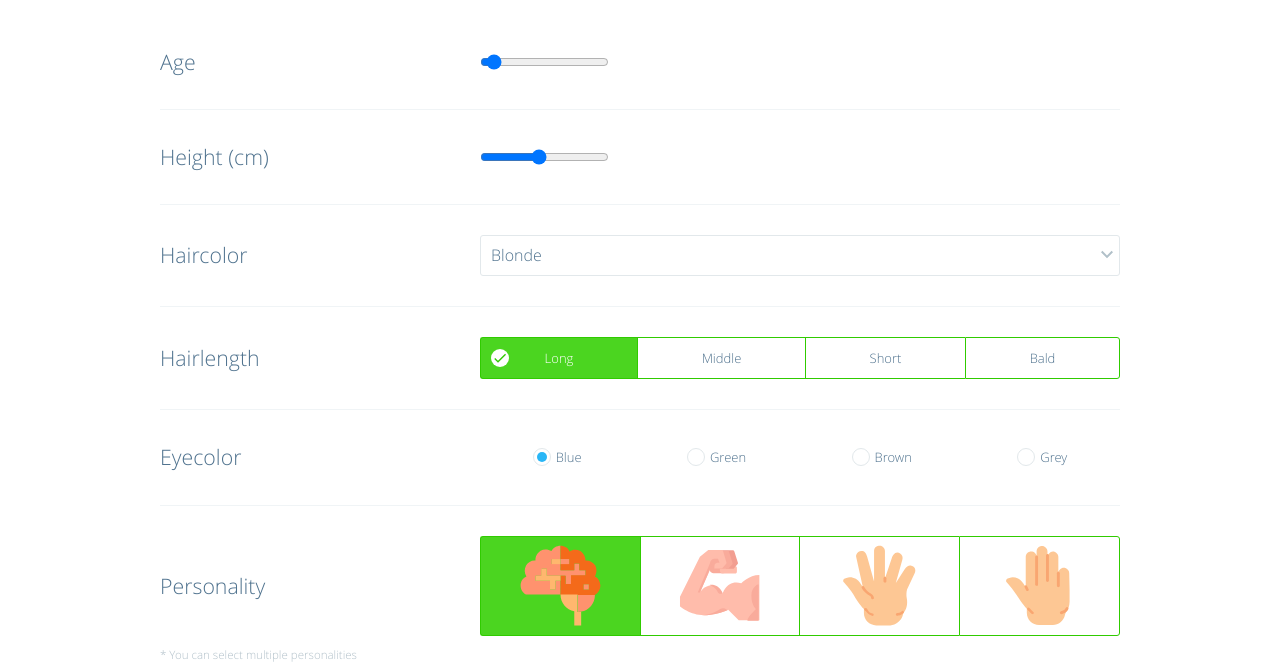
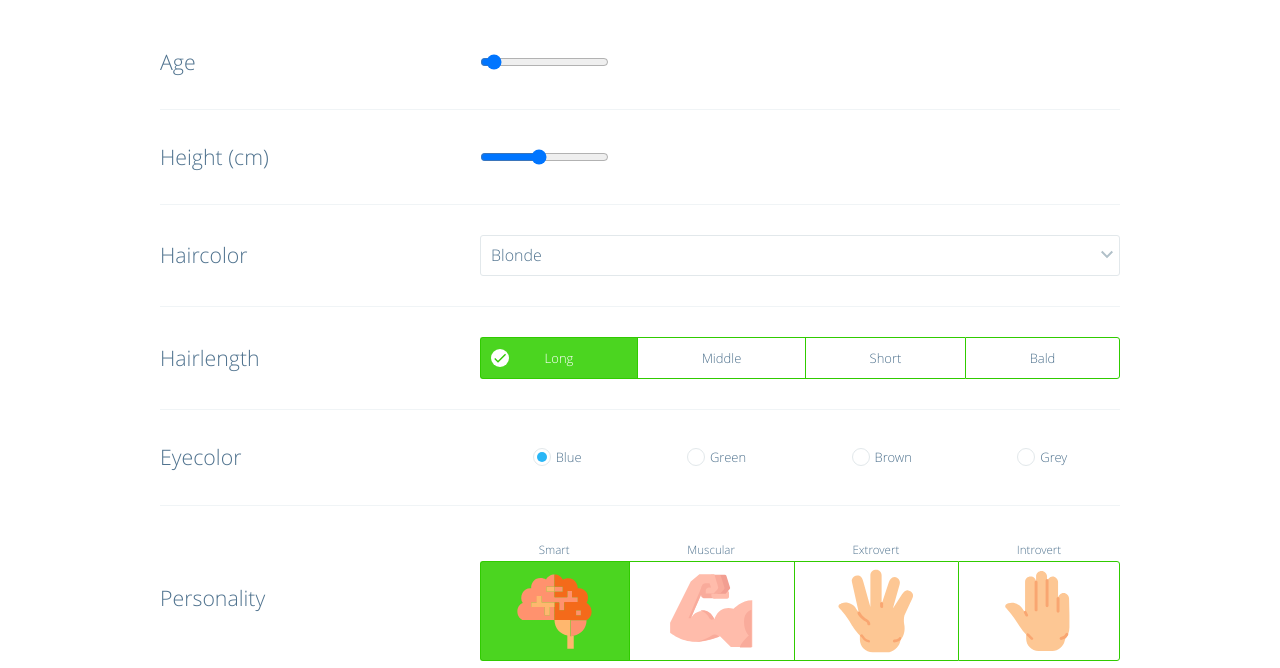
Before and after one commit to millanbrankovic/car-quiz, a website: page app/index.html in a window 1280 px wide. Shown: the part 280-948 px from the top of the page. Drawn offline with nearby package versions, Linux system fonts and the light colour scheme; a script that the page names is missing.

Commit message:
Add description text to multiselect for better UX

```diff
--- a/app/index.html
+++ b/app/index.html
@@ -145,19 +145,23 @@
         </label>
     </div>
     <div class="row-cell u-full u-med-2of3">
-        <div class="custom-input">
+        <div class="custom-input u-align-c">
+            <small>Smart</small>
             <input class="custom-input-input" type="checkbox" name="personality" value="50" id="smarty" data-amount checked>
             <label class="custom-input-label custom-input-label--ico custom-input-label--ico-smarty custom-input-label--bg" for="smarty"></label>
         </div>
-        <div class="custom-input">
+        <div class="custom-input u-align-c">
+            <small>Muscular</small>
             <input class="custom-input-input" type="checkbox" name="personality" value="10" id="muscular" data-amount>
             <label class="custom-input-label custom-input-label--ico custom-input-label--ico-muscular custom-input-label--bg" for="muscular"></label>
         </div>
-        <div class="custom-input">
+        <div class="custom-input u-align-c">
+            <small>Extrovert</small>
             <input class="custom-input-input" type="checkbox" name="personality" value="40" id="extrovert" data-amount>
             <label class="custom-input-label custom-input-label--ico custom-input-label--ico-extrovert custom-input-label--bg" for="extrovert"></label>
         </div>
-        <div class="custom-input">
+        <div class="custom-input u-align-c">
+            <small>Introvert</small>
             <input class="custom-input-input" type="checkbox" name="personality" value="5" id="introvert" data-amount>
             <label class="custom-input-label custom-input-label--ico custom-input-label--ico-introvert custom-input-label--bg" for="introvert"></label>
         </div>
```
Also changed, not shown: 1 other file.
